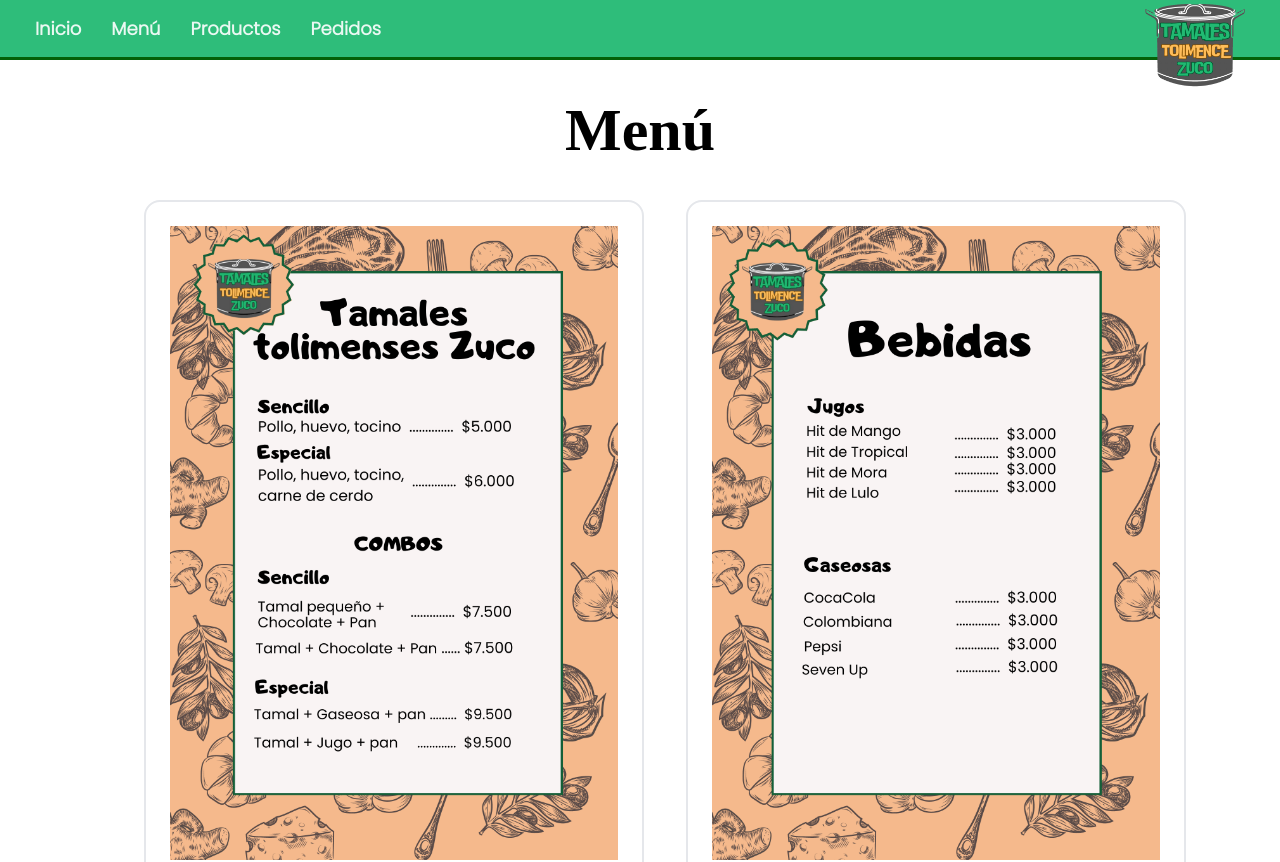
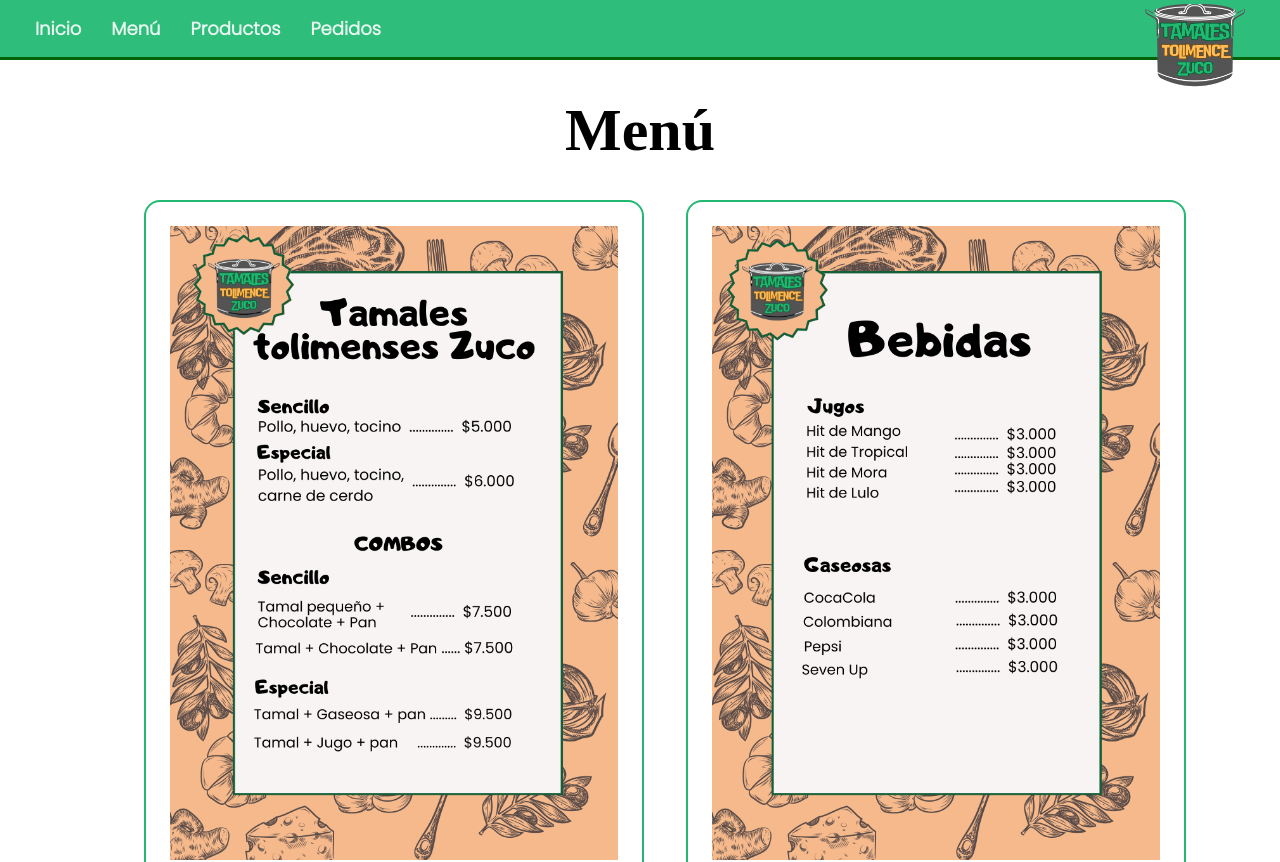
Before and after one commit to alejitha15/Tamales-Zuco, a React (Vite) app: page /Menu in a window 1280 px wide. Shown: the top 862 px of the page. Built offline with nearby package versions, Linux system fonts and the light colour scheme; a web font is replaced by a local one.

Commit message:
diseño del carrito

```diff
--- a/src/Components/Menu/Carta.jsx
+++ b/src/Components/Menu/Carta.jsx
@@ -9,8 +9,8 @@
       <p className=' font-Titulo font-bold text-6xl'>Menú</p>
     </div>
     <div className='grid my-10 mt-10 md:grid-cols-2 gap-3 mx-4 '>
-      <img className=' rounded-2xl border-2 md:p-6 lg:mx-32' src={Uno} alt='' width={500} />
-      <img className=' rounded-2xl border-2 md:p-6 lg:mx-10' src={Dos} alt='' width={500}/>
+      <img className=' rounded-2xl border-2 md:p-6 lg:mx-32 border-verde' src={Uno} alt='' width={500} />
+      <img className=' rounded-2xl border-2 md:p-6 lg:mx-10 border-verde' src={Dos} alt='' width={500}/>
     </div>
     </div>
   )
```
